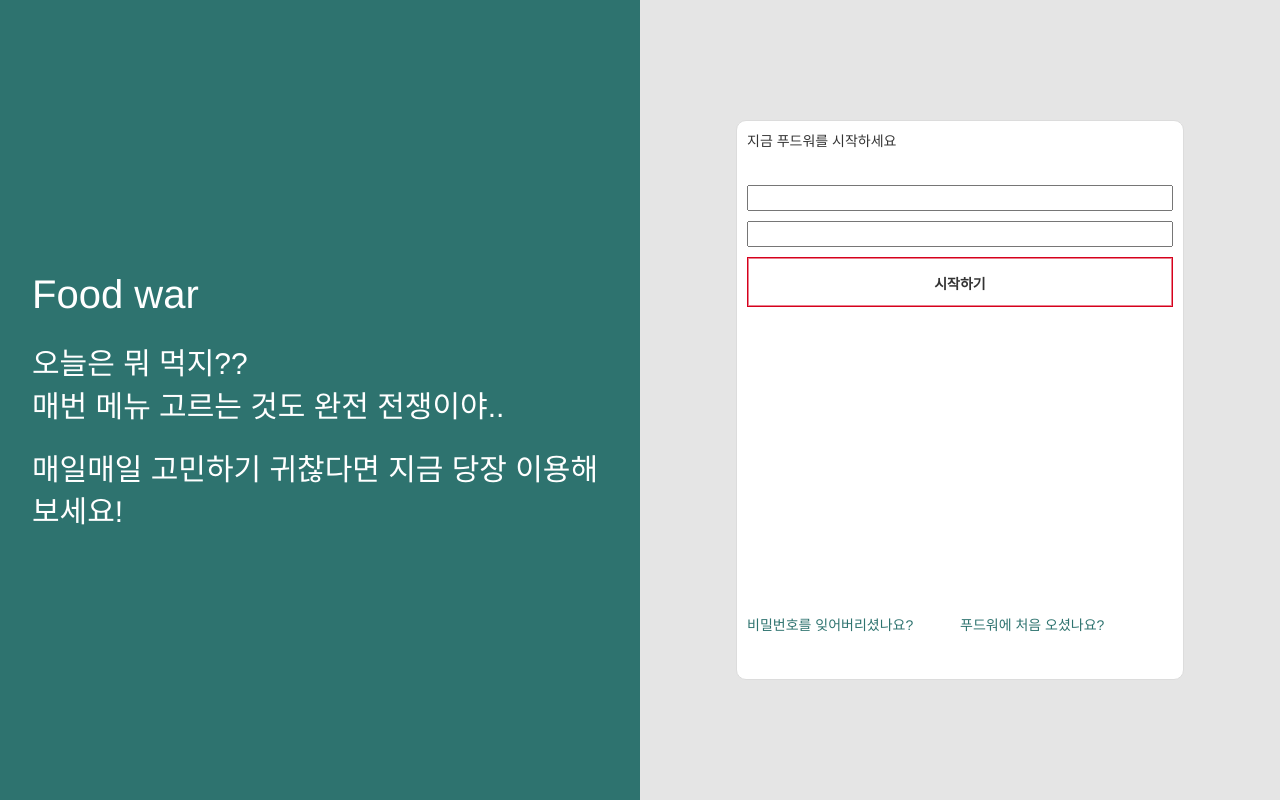
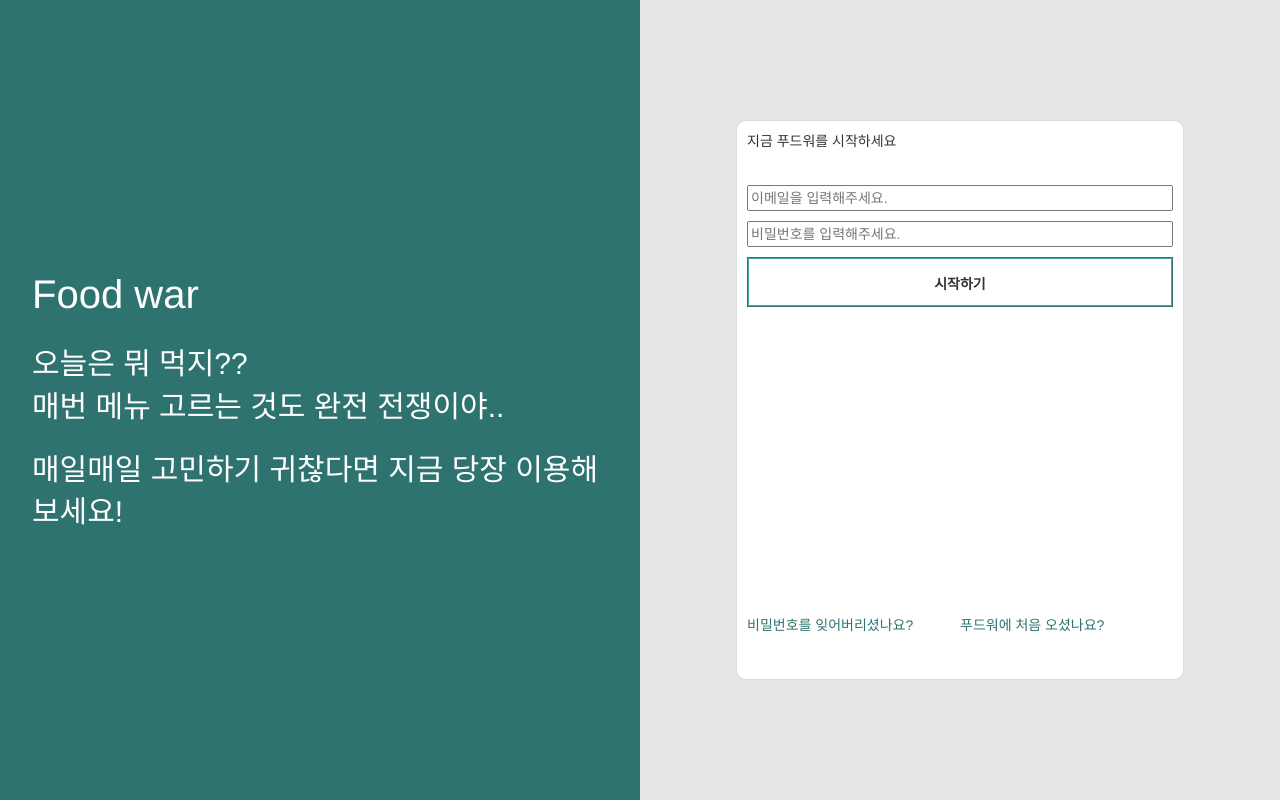
Before and after one commit to food-war/foodwar, a React (Create React App) app in the folder client/: page / in a window 1280 px wide. Built offline with nearby package versions, Linux system fonts and the light colour scheme.

Commit message:
foodwar 버튼 수정

```diff
--- a/client/package.json
+++ b/client/package.json
@@ -12,6 +12,7 @@
     "node-sass": "^4.13.0",
     "react": "^16.11.0",
     "react-dom": "^16.11.0",
+    "react-lottie": "^1.2.3",
     "react-redux": "^7.1.3",
     "react-router-dom": "^5.1.2",
     "react-scripts": "3.2.0",
--- a/client/src/App.scss
+++ b/client/src/App.scss
@@ -23,20 +23,20 @@ div {
 .food-btn {
   font-weight: bold;
   width: 19%;
-  border: solid 1px #d6001c;
+  border: solid 1px $foodwar-color;
   height: 92px;
   line-height: 92px;
   float: left;
   transition: all 1000ms cubic-bezier(0.390, 0.500, 0.150, 1.360);
   cursor: pointer;
-  box-shadow: rgba(214, 0, 28, 0.5) 0 0px 0px 1px inset;
+  box-shadow: #46aba5 0 0px 0px 1px inset;
   background: white;
   outline: none;
 }
 .food-btn:hover {
-  background-color: #d6001c;
+  background-color: $foodwar-color;
   color: #ffffff;
-  box-shadow: rgba(214, 0, 28, 1) 0 80px 0px 2px inset;
+  box-shadow: $foodwar-color 0 80px 0px 2px inset;
   font-weight: bold;
 }
 .food-btn:focus {
@@ -46,19 +46,19 @@ div {
 .reverse-food-btn {
   font-weight: bold;
   width: 19%;
-  border: solid 2px #d6001c;
+  border: solid 2px $foodwar-color;
   height: 92px;
   line-height: 92px;
   transition: all 1000ms cubic-bezier(0.390, 0.500, 0.150, 1.360);
   cursor: pointer;
   box-shadow: rgba(255, 255, 255, 1) 0 0px 0px 1px inset;
-  background: #d6001c;
+  background: $foodwar-color;
   color: white;
   outline: none;
 }
 .reverse-food-btn:hover {
   background-color: white;
-  color: #d6001c;
+  color: $foodwar-color;
   box-shadow: rgba(255, 255, 255, 1) 0 80px 0px 2px inset;
   font-weight: bold;
 }
--- a/client/src/components/Register.js
+++ b/client/src/components/Register.js
@@ -5,39 +5,39 @@ import PropTypes from 'prop-types';
 import { REACT_APP_LOCAL_URL, REACT_APP_BACKEND_API_URL } from '../config/env';
 /**redux */
 import { connect } from 'react-redux';
-import {registerUser} from '../actions/authActions';
+import { registerUser } from '../actions/authActions';
 
-import './common.scss'
+import './common.scss';
 class Register extends Component {
-    constructor(){
+  constructor() {
     super();
     this.state = {
       name: '',
       email: '',
       password: '',
       password2: '',
-            errors: {}
-        }
+      errors: {},
+    };
 
     this.onChange = this.onChange.bind(this);
     this.onSubmit = this.onSubmit.bind(this);
   }
 
-    onChange(e){
+  onChange(e) {
     this.setState({
-            [e.target.name] : e.target.value
+      [e.target.name]: e.target.value,
     });
   }
 
-    onSubmit(e){
+  onSubmit(e) {
     e.preventDefault();
 
     const newUser = {
       name: this.state.name,
       email: this.state.email,
       password: this.state.password,
-            password2: this.state.password2
-        }
+      password2: this.state.password2,
+    };
 
     // axios
     //     .post('/api/user/register', newUser)//어디로 무엇을 보낼지
@@ -120,7 +120,7 @@ class Register extends Component {
                     required
                   />
                 </div>
-                                <input type="submit" className="btn btn-info btn-block mt-4" value="sign up"/>
+                <input type="submit" className="btn btn-info btn-block mt-4" value="sign up" />
               </form>
             </div>
           </div>
@@ -133,11 +133,11 @@ class Register extends Component {
 //export default Register;
 Register.propTypes = {
   registerUser: PropTypes.func.isRequired,
-    auth: PropTypes.object.isRequired
+  auth: PropTypes.object.isRequired,
 };
 
 const mapStateToProps = state => ({
-    auth: state.auth
+  auth: state.auth,
 });
 
 //export default Register;
@@ -145,4 +145,4 @@ const mapStateToProps = state => ({
 // register파일에 요청이 들어오고나서 처리를 한 후
 // 에러가 있을 수도 있고 정상적인 처리 일 수도 있는데
 // 그때 처리한 상태값을 prop으로 전달
-export default connect(mapStateToProps, {registerUser})(Register);
+export default connect(mapStateToProps, { registerUser })(Register);
--- a/client/src/components/auth/Login.js
+++ b/client/src/components/auth/Login.js
@@ -8,10 +8,10 @@ class Login extends Component {
         <div className="title">지금 푸드워를 시작하세요</div>
         <div className="contents">
           <div>
-            <input type="text" />
+            <input type="text" placeholder="이메일을 입력해주세요." />
           </div>
           <div>
-            <input type="text" />
+            <input type="text" placeholder="비밀번호를 입력해주세요." />
           </div>
           <div>
             <button className="food-btn btnBig">시작하기</button>
```
Also changed, not shown: 1 other file (tests, documents, lock files or other folders). Lines whose indentation alone changed are shown as unchanged.
